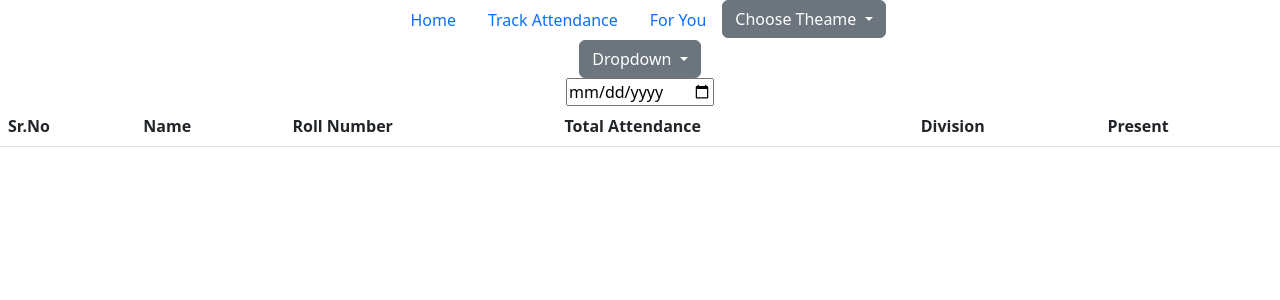
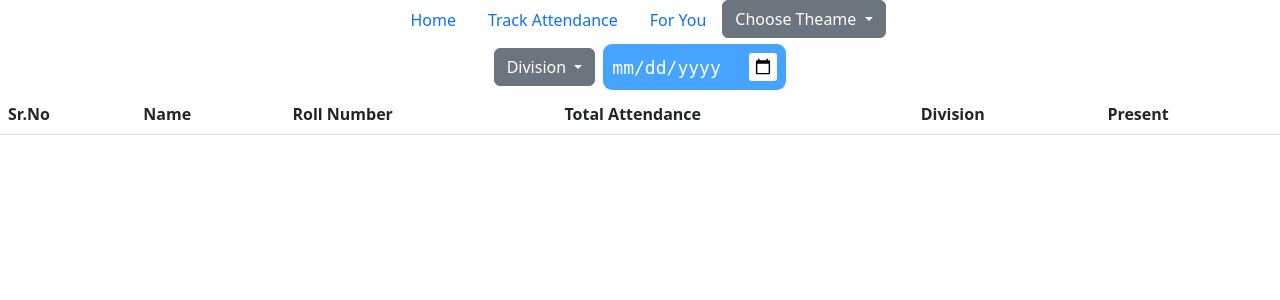
Before and after one commit to rutvalthonge4312/Attendance-System, a PHP site: page /takeAttendance.html in a window 1280 px wide. Shown: the top 300 px of the page. Run offline with PHP 8.4, Linux system fonts and the light colour scheme; data that the repository does not hold is empty.

Commit message:
some random changes

```diff
--- a/removeStudent.html
+++ b/removeStudent.html
@@ -3,7 +3,7 @@
   <head>
     <meta charset="utf-8" />
     <meta name="viewport" content="width=device-width, initial-scale=1" />
-    <title>Bootstrap demo</title>
+    <title>Remove The Student</title>
     <link
       href="https://cdn.jsdelivr.net/npm/bootstrap@5.3.0/dist/css/bootstrap.min.css"
       rel="stylesheet"
@@ -16,7 +16,7 @@
     <div class="navbarHeader">
       <ul class="nav justify-content-center">
         <li class="nav-item">
-          <a class="nav-link active" aria-current="page" href="#">Home</a>
+          <a class="nav-link active" aria-current="page" href="ActualPage.html">Home</a>
         </li>
         <li class="nav-item">
           <a class="nav-link" href="#">Track Attendance</a>
@@ -51,5 +51,6 @@
       crossorigin="anonymous"
     ></script>
     <script src="removeStudentJavaScript.js"></script>
+
   </body>
 </html>
--- a/removeStudentCSS.css
+++ b/removeStudentCSS.css
@@ -5,3 +5,6 @@
   justify-content: center;
   align-items: center;
 }
+.btn-close {
+  background-color: red;
+}
--- a/takeAttendance.html
+++ b/takeAttendance.html
@@ -10,6 +10,7 @@
       integrity="sha384-9ndCyUaIbzAi2FUVXJi0CjmCapSmO7SnpJef0486qhLnuZ2cdeRhO02iuK6FUUVM"
       crossorigin="anonymous"
     />
+    <link rel="stylesheet" href="takeAttendanceCSS.css" />
   </head>
   <body>
     <div class="navbarHeader">
@@ -44,7 +45,7 @@
       </ul>
     </div>
     <div class="mainBody">
-      <div class="container text-center">
+      <div class="upper">
         <div class="btn-group">
           <button
             class="btn btn-secondary dropdown-toggle"
@@ -52,7 +53,7 @@
             data-bs-toggle="dropdown"
             aria-expanded="false"
           >
-            Dropdown
+            Division
           </button>
           <ul class="dropdown-menu">
             <div
--- a/takeAttendance.js
+++ b/takeAttendance.js
@@ -45,3 +45,8 @@ fetch(request)
   });
 
 //
+var buttons = document.querySelectorAll("button");
+
+for (var i = 0; i < buttons.length; i++) {
+  buttons[i].addEventListener("click", function () {});
+}
--- /dev/null
+++ b/takeAttendanceCSS.css
@@ -0,0 +1,31 @@
+.upper {
+  display: flex;
+  flex-direction: row;
+  justify-content: center;
+  align-items: center;
+}
+.upper * {
+  margin: 2px 2px;
+}
+input[type="date"] {
+  background-color: #0080ffb9;
+
+  padding: 9px;
+
+  font-family: "Roboto Mono", monospace;
+  color: #ffffff;
+  font-size: 18px;
+  border: none;
+  outline: none;
+  border-radius: 9px;
+}
+::-webkit-calendar-picker-indicator {
+  background-color: #ffffff;
+  padding: 5px;
+  cursor: pointer;
+  border-radius: 3px;
+}
+.cheCkBoxes .table {
+  background-color: black;
+  background-color: black;
+}
```
Also changed, not shown: removeStudentJavaScript.js (+14 -1 lines).
